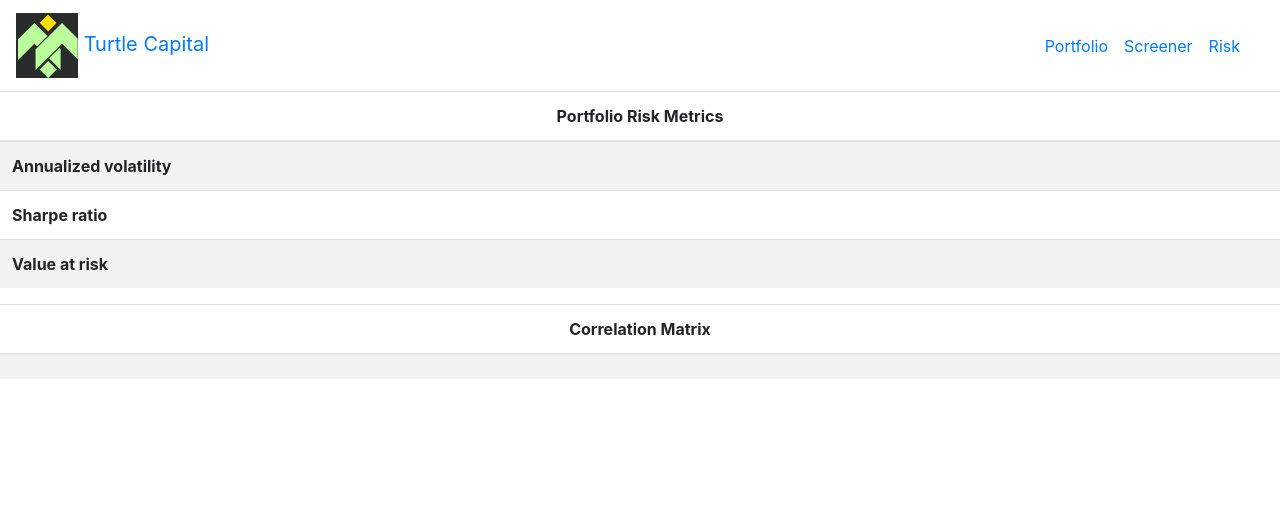
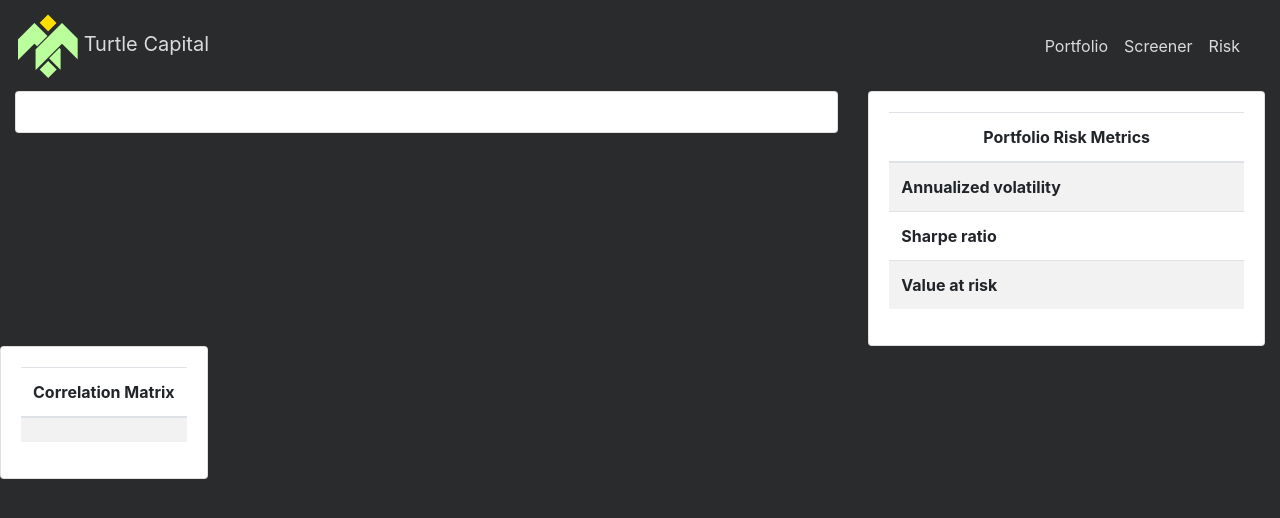
Before and after one commit to crlqjx/pynvestor, a Flask app: template pynvestor/app/templates/risk_management.html in a window 1280 px wide. Shown: the top 518 px of the page. Run offline with Flask 2, Linux system fonts and the light colour scheme; the template is opened without the code that fills it, so the values that code supplies are empty; parts of the project's set-up code (start-up, migrations or seed data) failed here and were passed over; some libraries are stand-ins or nearby versions.

Commit message:
update html and css

```diff
--- /dev/null
+++ b/pynvestor/app/static/css/main.css
@@ -0,0 +1,8 @@
+body { background-color: #292b2c; color : #dbdbdb}
+a { color: #dbdbdb}
+
+
+.nav-item:hover {
+  color: #292b2c;
+  background-color: #ffdf00;
+}
--- a/pynvestor/app/templates/risk_management.html
+++ b/pynvestor/app/templates/risk_management.html
@@ -2,8 +2,19 @@
 
 {% block body %}
 
+<div class="container-fluid">
+    <div class="row">
+        <div class="col-8">
+            <div class="card">
+                <div class="card-body">
                     <div id="var_chart"></div>
+                </div>
+            </div>
+        </div>
 
+        <div class="col">
+            <div class="card">
+                <div class="card-body">
                     <div class="table-responsive text-nowrap">
                         <table class="table table-striped" id="portfolioRiskMetrics">
                             <thead>
@@ -26,8 +37,14 @@
 
                         </table>
                     </div>
+                </div>
+            </div>
+        </div>
+    </div>
 
-
+    <div class="row">
+        <div class="card">
+            <div class="card-body">
                 <div class="table-responsive text-nowrap">
                     <table class="table table-striped" id="correlationMatrix">
                         <thead>
@@ -55,6 +72,10 @@
                         </tbody>
                     </table>
                 </div>
+            </div>
+        </div>
+    </div>
+</div>
 
 <script src="https://code.highcharts.com/highcharts.js"></script>
 <script src="https://code.highcharts.com/highcharts-more.js"></script>
@@ -65,6 +86,11 @@
 <script>
     var var_chart_params = {{ var_chart_params|safe }}
     chart("var_chart", var_chart_params)
+
+
+
+
+
 </script>
 
 {% endblock %}
```
Also changed, not shown: pynvestor/app/templates/portfolio.html (+35 -6 lines), pynvestor/app/templates/stock.html (+22 -7 lines). Lines whose indentation alone changed are shown as unchanged.
